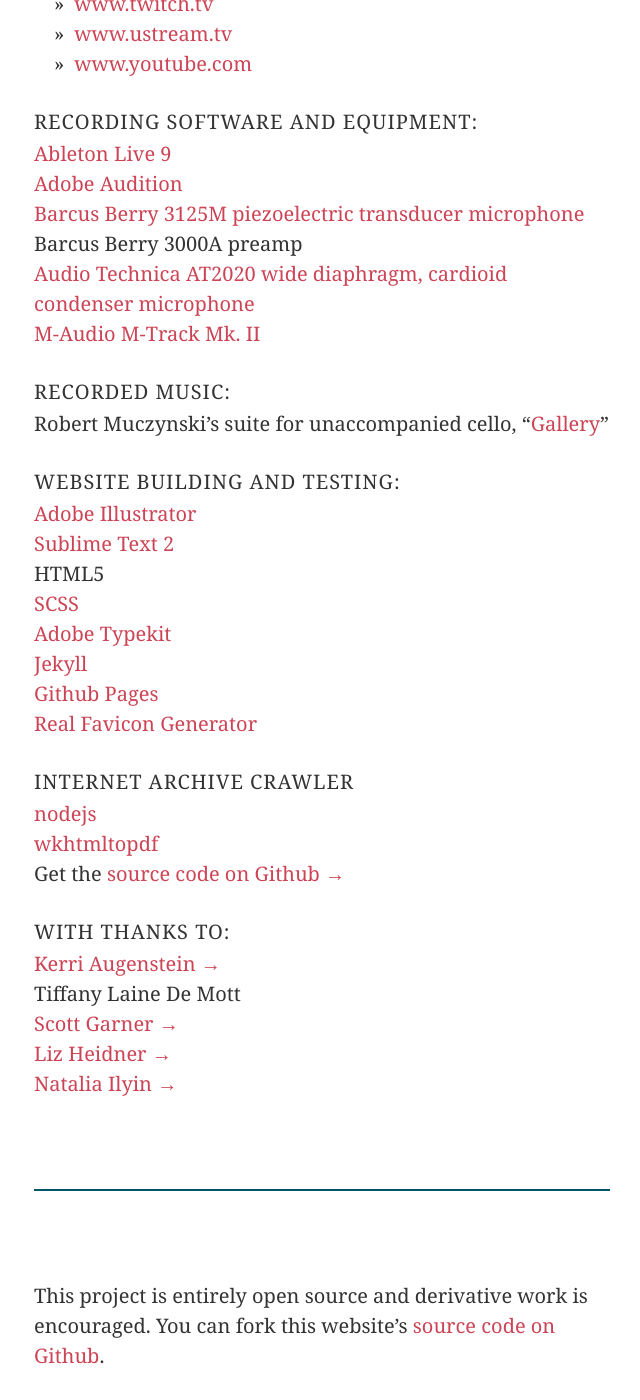
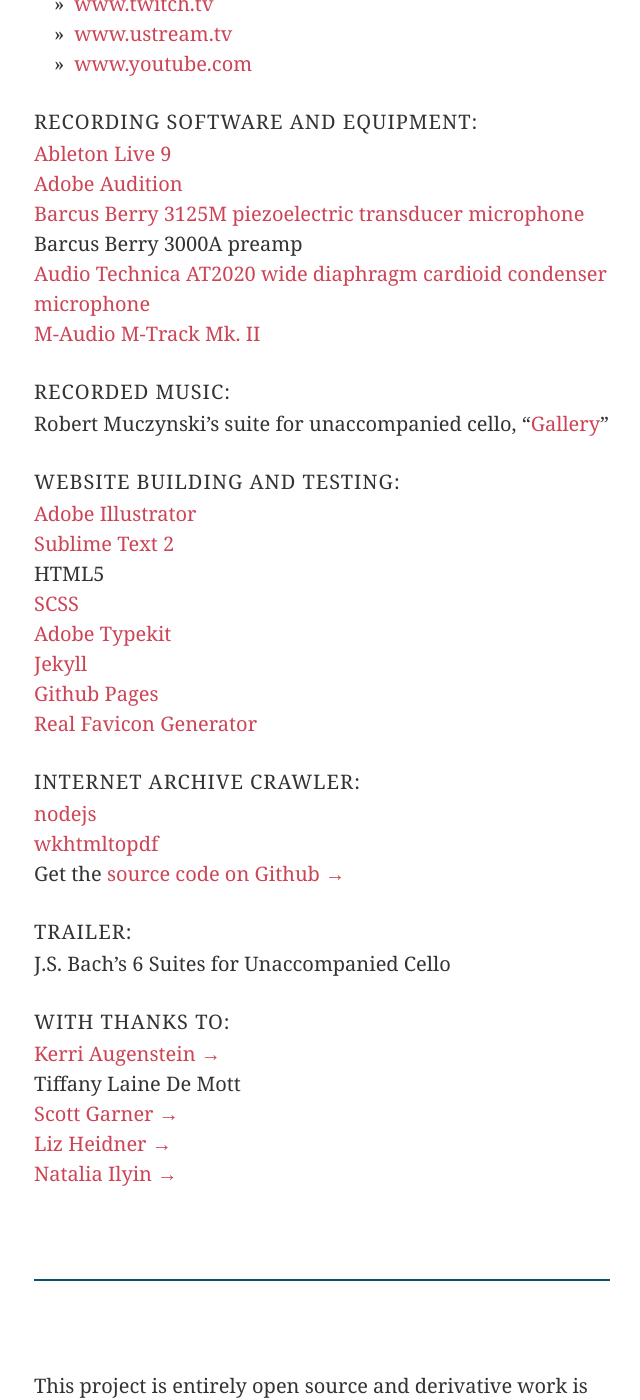
Before and after one commit to taylor-edwards/layout-patterns, a Jekyll site: the page built from sources.md, in a window 1280 px wide and 1400 px high, scrolled down 1338 px. Shown: the whole window, without its empty margins (156-796 px from the left). Built offline with Jekyll 4.4.1, drawn with Linux system fonts in a browser that asks for light colours.

Commit message:
Content update
Trailer section to process; edits to sources

```diff
--- a/sources.md
+++ b/sources.md
@@ -53,7 +53,7 @@ Streaming video
 * [Adobe Audition](https://creative.adobe.com/products/audition)
 * [Barcus Berry 3125M piezoelectric transducer microphone](http://barcusberry.com/product.cfm?ProductID=24)
 * Barcus Berry 3000A preamp
-* [Audio Technica AT2020 wide diaphragm, cardioid condenser microphone](http://www.audio-technica.com/cms/wired_mics/a0933a662b5ed0e2/)
+* [Audio Technica AT2020 wide diaphragm cardioid condenser microphone](http://www.audio-technica.com/cms/wired_mics/a0933a662b5ed0e2/)
 * [M-Audio M-Track Mk. II](http://www.m-audio.com/products/view/m-track-mkii#.VTXq9q3BzRY)
 
 ###Recorded music:
@@ -73,12 +73,17 @@ Streaming video
 * [Github Pages](https://pages.github.com/)
 * [Real Favicon Generator](http://realfavicongenerator.net/)
 
-###Internet Archive crawler
+###Internet Archive crawler:
 {: #crawler}
 
 * [nodejs](https://nodejs.org/)
 * [wkhtmltopdf](http://wkhtmltopdf.org/)
 * Get the [source code on Github &rarr;](https://github.com/Rumudiez/Web-Archive-Scraper)
+
+###Trailer:
+{: #trailer}
+
+* J.S. Bach's 6 Suites for Unaccompanied Cello
 
 ###With thanks to:
 {: #thanks}
```
Also changed, not shown: process.md (+7 -1 lines).
